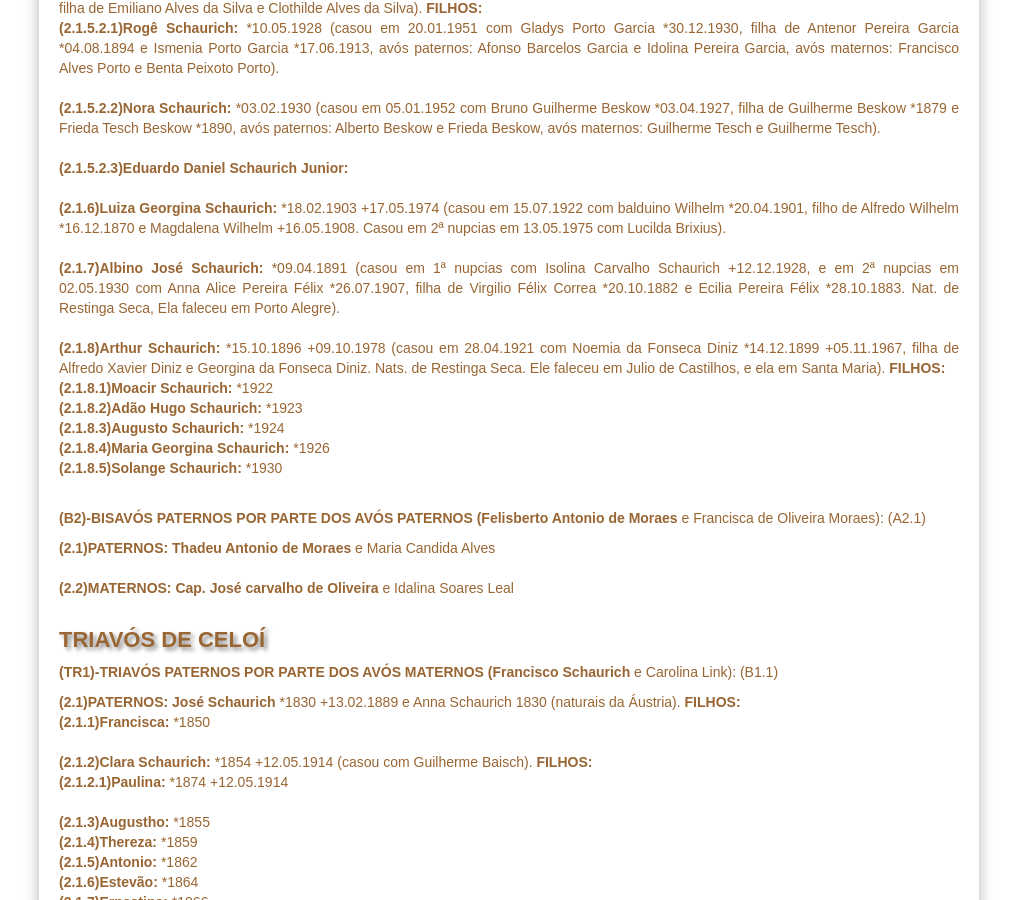
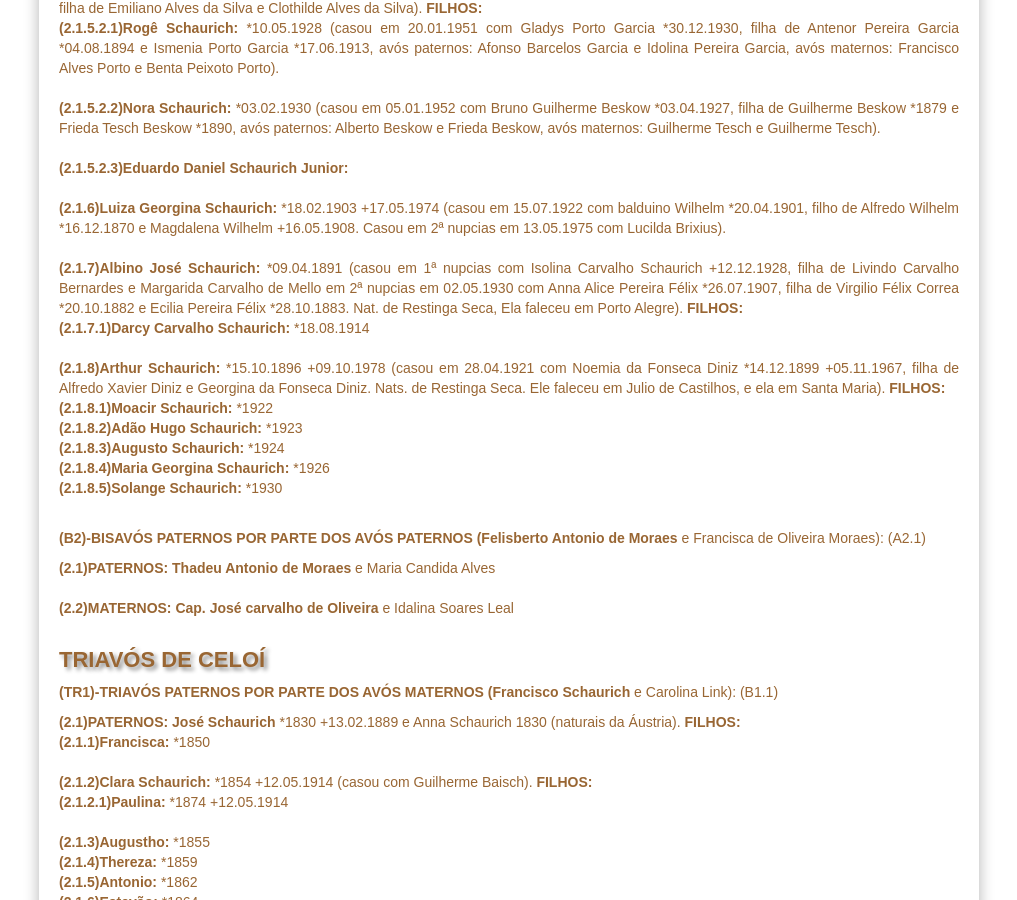
Before and after one commit to claudiovargas1955/claudiovargas1955.github.io, a Jekyll site: the page built from _pages/familia-schaurich.html, in a window 1280 px wide and 900 px high, scrolled down 2229 px. Shown: the whole window, without its empty margins (131-1148 px from the left). Built offline with Jekyll 4.4.1, drawn with Linux system fonts in a browser that asks for light colours; some web fonts are replaced.

Commit message:
Update familia-schaurich.html

```diff
--- a/_pages/familia-schaurich.html
+++ b/_pages/familia-schaurich.html
@@ -269,9 +269,11 @@
             <b>(2.1.6)Luiza Georgina Schaurich: </b>*18.02.1903 +17.05.1974 (casou em 15.07.1922 com balduino Wilhelm *20.04.1901, filho
             de Alfredo Wilhelm *16.12.1870 e Magdalena Wilhelm +16.05.1908. Casou em 2ª nupcias em 13.05.1975 com Lucilda Brixius).<br><br>
 
-            <b>(2.1.7)Albino José Schaurich: </b>*09.04.1891 (casou em 1ª nupcias com Isolina Carvalho Schaurich +12.12.1928, e em 2ª
-            nupcias em 02.05.1930 com Anna Alice Pereira Félix *26.07.1907, filha de Virgilio Félix Correa *20.10.1882 e Ecilia
-            Pereira Félix *28.10.1883. Nat. de Restinga Seca, Ela faleceu em Porto Alegre).<br><br>
+            <b>(2.1.7)Albino José Schaurich: </b>*09.04.1891 (casou em 1ª nupcias com Isolina Carvalho Schaurich +12.12.1928, filha
+            de Livindo Carvalho Bernardes e Margarida Carvalho de Mello em 2ª nupcias em 02.05.1930 com Anna Alice Pereira Félix
+            *26.07.1907, filha de Virgilio Félix Correa *20.10.1882 e Ecilia Pereira Félix *28.10.1883. Nat. de Restinga Seca,
+            Ela faleceu em Porto Alegre). <b>FILHOS: </b><br>
+              <b>(2.1.7.1)Darcy Carvalho Schaurich: </b>*18.08.1914 <br><br>
 
             <b>(2.1.8)Arthur Schaurich: </b>*15.10.1896 +09.10.1978 (casou em 28.04.1921 com Noemia da Fonseca Diniz *14.12.1899
             +05.11.1967, filha de Alfredo Xavier Diniz e Georgina da Fonseca Diniz. Nats. de Restinga Seca. Ele faleceu em Julio de
```
